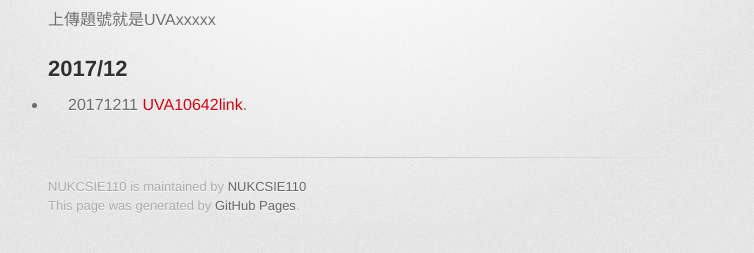
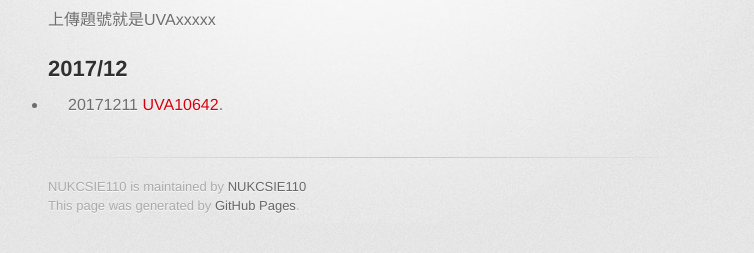
Before and after one commit to NUKCSIE110/ProgrammingStudio, a Jekyll site: the page built from homework.md, in a window 1280 px wide. Shown: the part 350-603 px from the top of the page, without its empty margins (282-1036 px from the left). Built offline with Jekyll 4.4.1, drawn with Linux system fonts in a browser that asks for light colours; some web fonts are replaced.

Commit message:
Update homework.md

```diff
--- a/homework.md
+++ b/homework.md
@@ -6,4 +6,4 @@
 # 功課看這裡
 上傳題號就是UVAxxxxx
 ##   2017/12
-*   20171211 [UVA10642](https://uva.onlinejudge.org/index.php?option=com_onlinejudge&Itemid=8&category=18&page=show_problem&problem=1583)[link](url){:target="_blank"}.
+*   20171211<a href="https://uva.onlinejudge.org/index.php?option=com_onlinejudge&Itemid=8&category=18&page=show_problem&problem=1583" target="_blank"> UVA10642</a>.<br>
```
